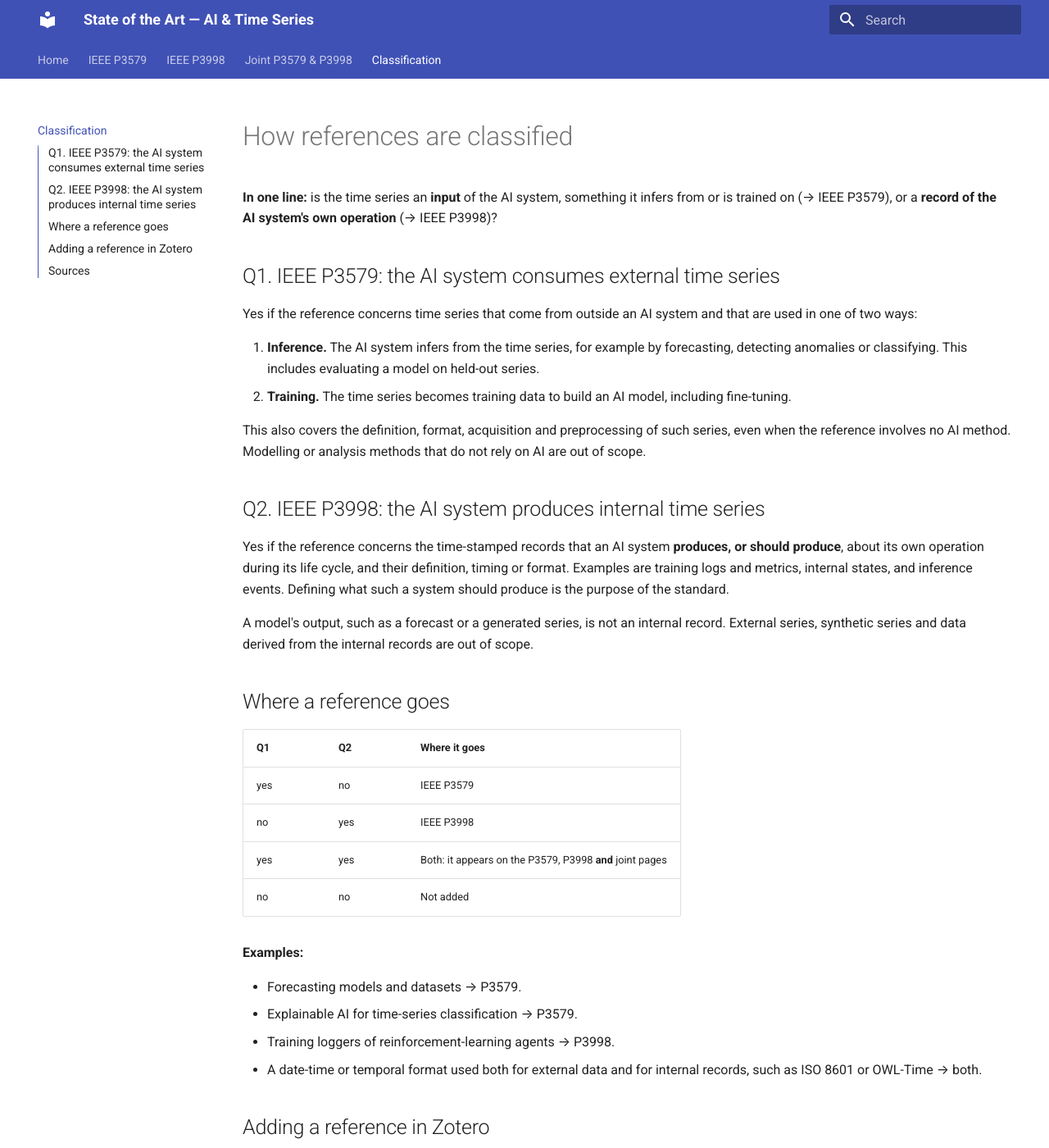
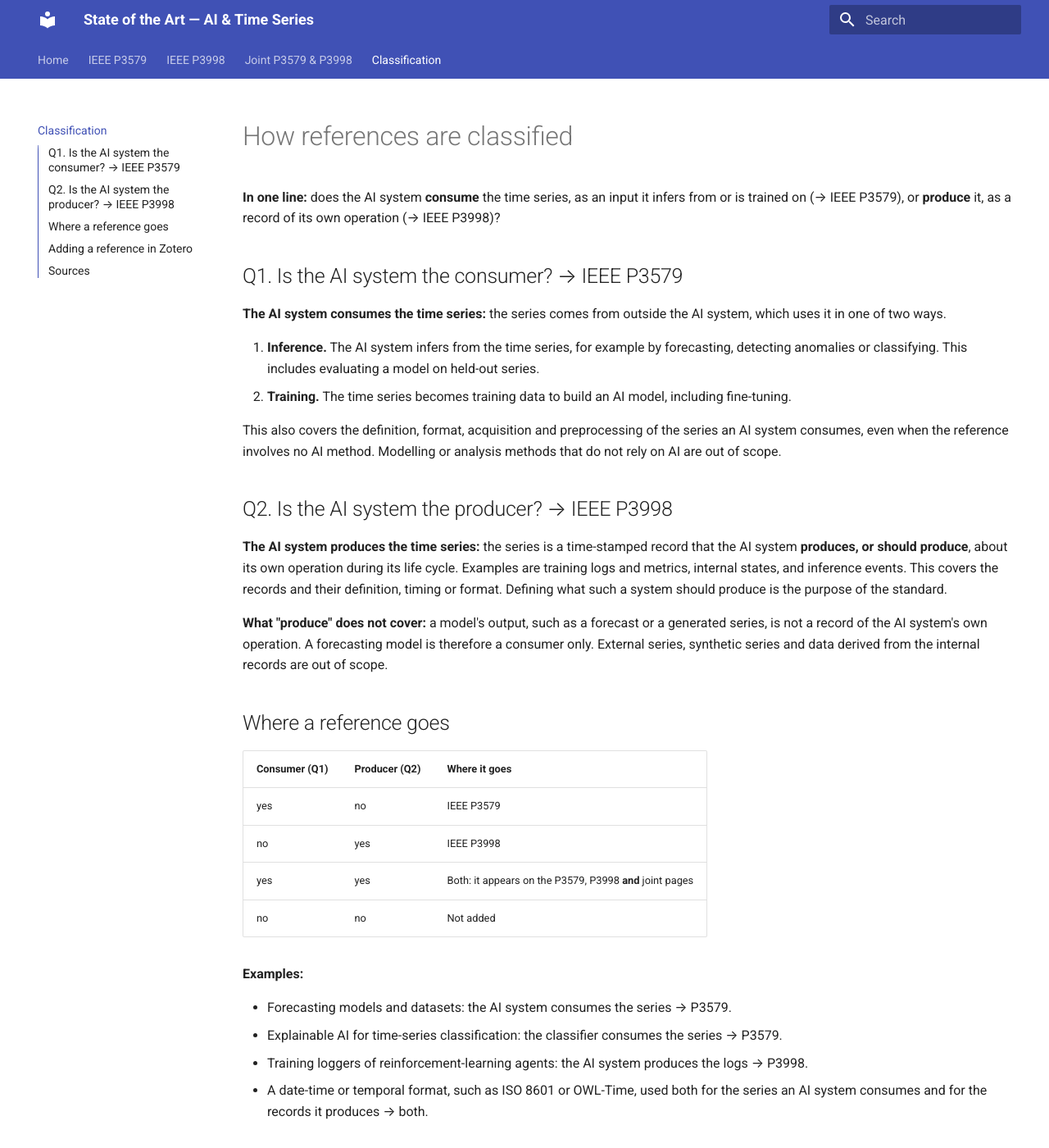
Before and after one commit to aitimeseries/SOTA, an MkDocs documentation site: the page built from docs/classification.md, in a window 1280 px wide and 1400 px high. Shown: the whole window at 82% size. Built offline with MkDocs 1.6.1 and Material for MkDocs 9.7.7, drawn with Linux system fonts in a browser that asks for light colours.

Commit message:
docs(classification): consumer or producer, as the one criterion
The operator asked to bring "consume / produce" back into the one-line
test, and to make it visible enough in Q1 and Q2 to be the only
criterion.

- The one-line test: does the AI system consume the time series, as an
  input it infers from or is trained on (P3579), or produce it, as a
  record of its own operation (P3998)?
- Q1 and Q2 are now the questions "Is the AI system the consumer?" and
  "Is the AI system the producer?", each opened by a bold definition.
- Q2 says what "produce" does not cover: a model's output is not a
  record of the AI system's own operation, so a forecasting model is a
  consumer only. This keeps the classification of forecasting models
  as P3579 only.
- The table's columns are Consumer (Q1) and Producer (Q2), and each
  example says which role the AI system plays.

The scope of each project, its examples and its exclusions are
unchanged.

Co-Authored-By: Claude Opus 5.5 <noreply@anthropic.com>

```diff
--- a/docs/classification.md
+++ b/docs/classification.md
@@ -1,26 +1,26 @@
 # How references are classified
 
-**In one line:** is the time series an **input** of the AI system, something it infers from or is trained on (→ IEEE P3579), or a **record of the AI system's own operation** (→ IEEE P3998)?
+**In one line:** does the AI system **consume** the time series, as an input it infers from or is trained on (→ IEEE P3579), or **produce** it, as a record of its own operation (→ IEEE P3998)?
 
-## Q1. IEEE P3579: the AI system consumes external time series
+## Q1. Is the AI system the consumer? → IEEE P3579
 
-Yes if the reference concerns time series that come from outside an AI system and that are used in one of two ways:
+**The AI system consumes the time series:** the series comes from outside the AI system, which uses it in one of two ways.
 
 1. **Inference.** The AI system infers from the time series, for example by forecasting, detecting anomalies or classifying. This includes evaluating a model on held-out series.
 2. **Training.** The time series becomes training data to build an AI model, including fine-tuning.
 
-This also covers the definition, format, acquisition and preprocessing of such series, even when the reference involves no AI method. Modelling or analysis methods that do not rely on AI are out of scope.
+This also covers the definition, format, acquisition and preprocessing of the series an AI system consumes, even when the reference involves no AI method. Modelling or analysis methods that do not rely on AI are out of scope.
 
-## Q2. IEEE P3998: the AI system produces internal time series
+## Q2. Is the AI system the producer? → IEEE P3998
 
-Yes if the reference concerns the time-stamped records that an AI system **produces, or should produce**, about its own operation during its life cycle, and their definition, timing or format. Examples are training logs and metrics, internal states, and inference events. Defining what such a system should produce is the purpose of the standard.
+**The AI system produces the time series:** the series is a time-stamped record that the AI system **produces, or should produce**, about its own operation during its life cycle. Examples are training logs and metrics, internal states, and inference events. This covers the records and their definition, timing or format. Defining what such a system should produce is the purpose of the standard.
 
-A model's output, such as a forecast or a generated series, is not an internal record. External series, synthetic series and data derived from the internal records are out of scope.
+**What "produce" does not cover:** a model's output, such as a forecast or a generated series, is not a record of the AI system's own operation. A forecasting model is therefore a consumer only. External series, synthetic series and data derived from the internal records are out of scope.
 
 ## Where a reference goes
 
-| Q1 | Q2 | Where it goes |
-|----|----|---------------|
+| Consumer (Q1) | Producer (Q2) | Where it goes |
+|---------------|---------------|---------------|
 | yes | no | IEEE P3579 |
 | no | yes | IEEE P3998 |
 | yes | yes | Both: it appears on the P3579, P3998 **and** joint pages |
@@ -28,10 +28,10 @@ A model's output, such as a forecast or a generated series, is not an internal r
 
 **Examples:**
 
-- Forecasting models and datasets → P3579.
-- Explainable AI for time-series classification → P3579.
-- Training loggers of reinforcement-learning agents → P3998.
-- A date-time or temporal format used both for external data and for internal records, such as ISO 8601 or OWL-Time → both.
+- Forecasting models and datasets: the AI system consumes the series → P3579.
+- Explainable AI for time-series classification: the classifier consumes the series → P3579.
+- Training loggers of reinforcement-learning agents: the AI system produces the logs → P3998.
+- A date-time or temporal format, such as ISO 8601 or OWL-Time, used both for the series an AI system consumes and for the records it produces → both.
 
 ## Adding a reference in Zotero
 
```
